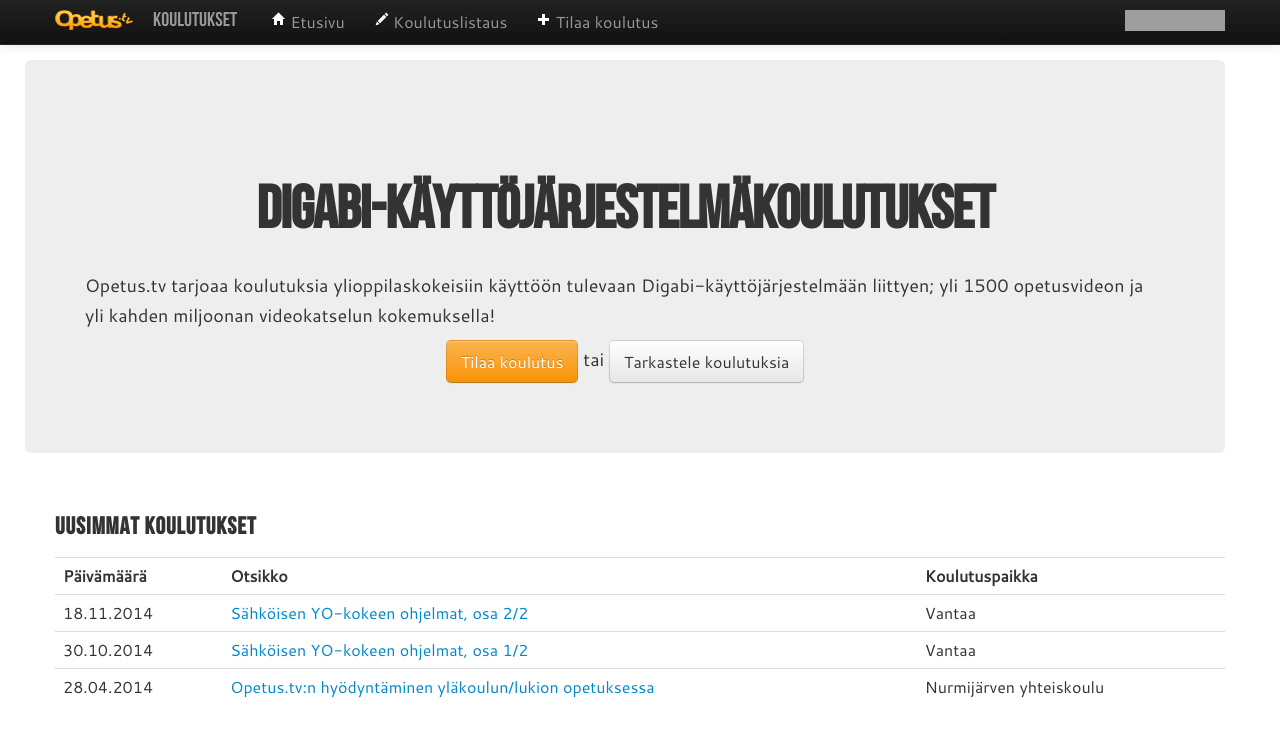
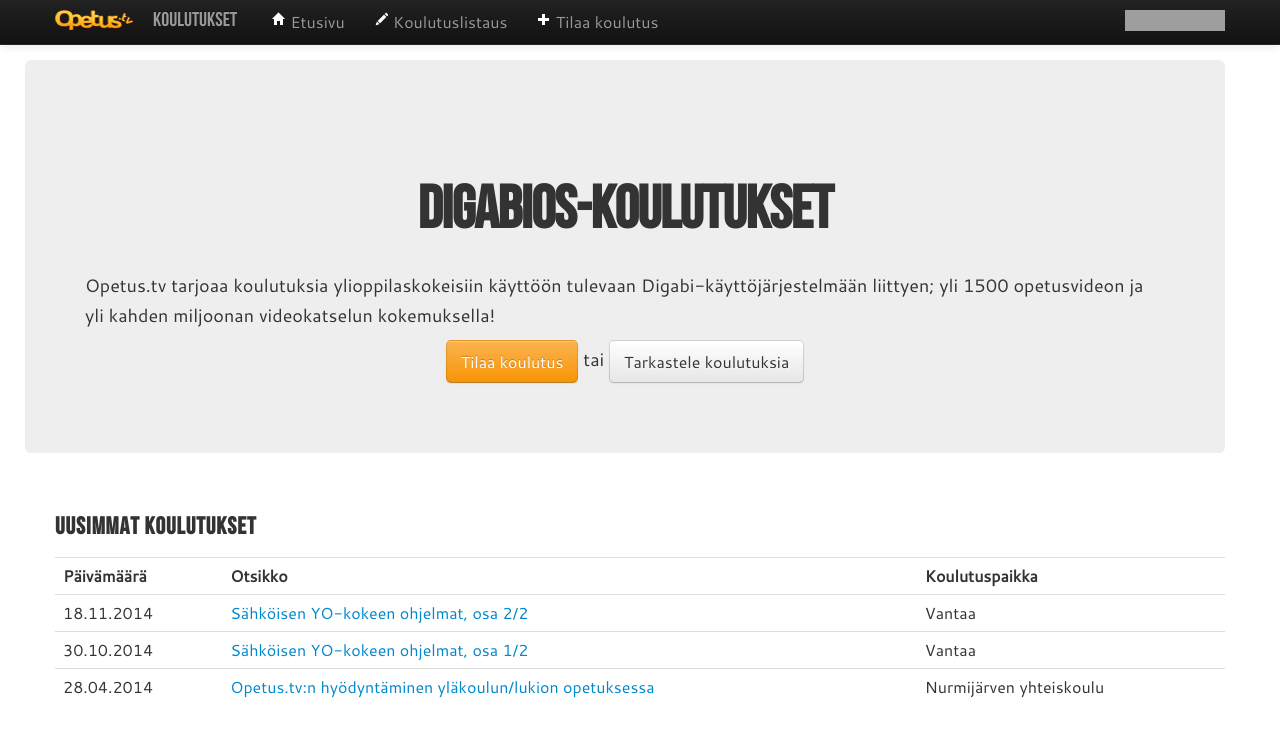
Before and after one commit to jannecederberg/koulutukset.opetus.tv, a Jekyll site: the page built from 00-index.md, in a window 1280 px wide. Shown: the top 737 px of the page. Built offline with Jekyll 4.4.1, drawn with Linux system fonts in a browser that asks for light colours; Markdown is read by kramdown in place of the engine named in the settings; grey boxes are pictures that could not be loaded.

Commit message:
Etusivun otsikon lyhennys

```diff
--- a/00-index.md
+++ b/00-index.md
@@ -9,7 +9,7 @@ ikoni: home
 
 <div class="row">
 	<div class="hero-unit text-centered">
-		<h1>Digabi-käyttöjärjestelmäkoulutukset</h1>
+		<h1>DigabiOS-koulutukset</h1>
 		<p>
 			Opetus.tv tarjoaa koulutuksia ylioppilaskokeisiin käyttöön tulevaan Digabi-käyttöjärjestelmään liittyen; yli 1500 opetusvideon ja yli kahden miljoonan videokatselun kokemuksella!
 		</p>
```
